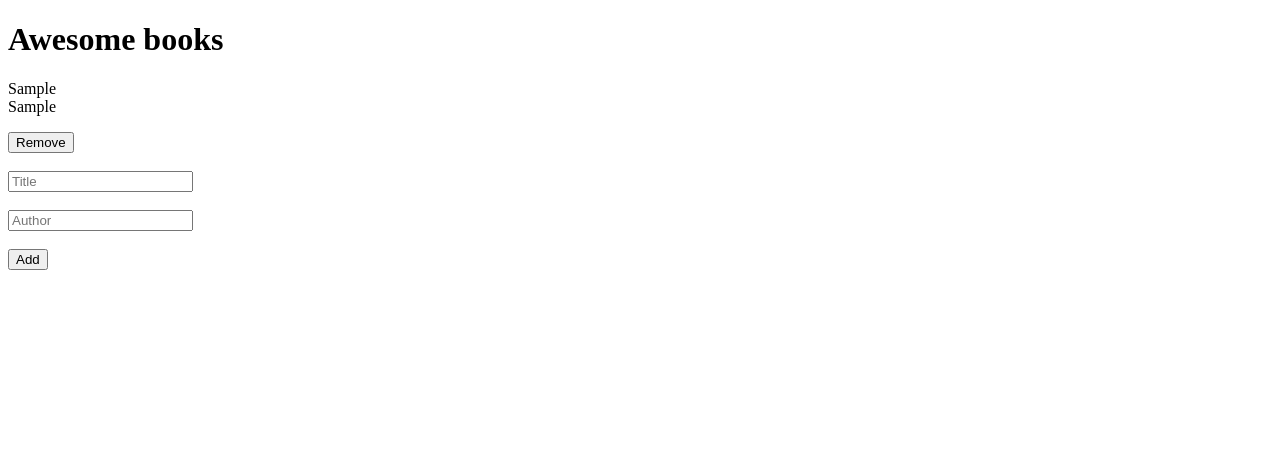
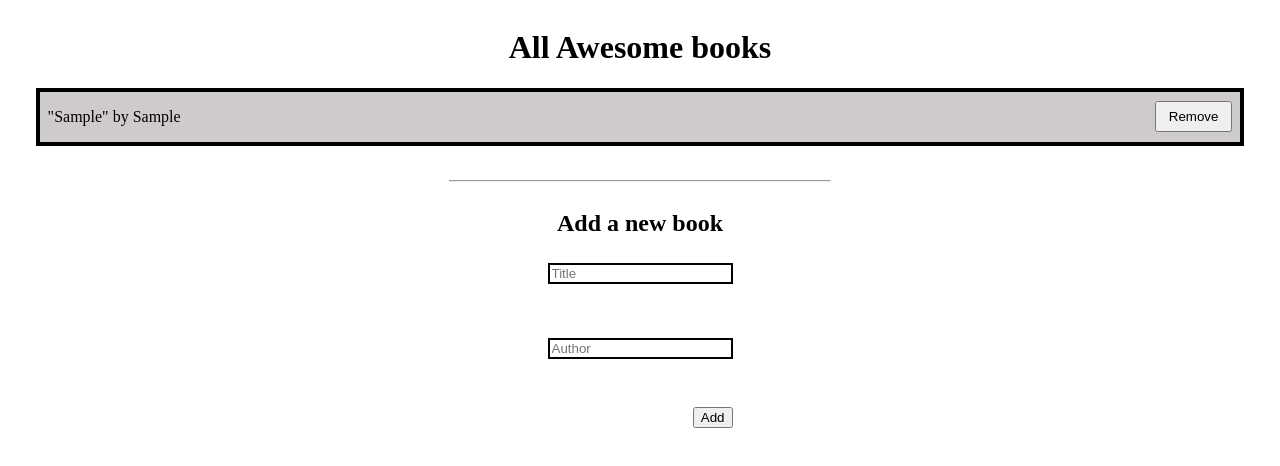
Before and after one commit to Braingenius2/Awesome-books, a website: page index.html in a window 1280 px wide. Both pictures are taken after typing "Sample", "Sample" into the empty fields and a click on the button "Add". Drawn offline with Linux system fonts and the light colour scheme.

Commit message:
Add styles to page

```diff
--- a/index.html
+++ b/index.html
@@ -10,9 +10,11 @@
 <body>
   <header></header>
   <main>
-    <h1>Awesome books</h1>
+    <h1>All Awesome books</h1>
     <section id="book-list"></section>
     <br>
+    <hr>
+    <h2>Add a new book</h2>
     <form action="" method="post" id="add-book">
 
           <label for="title-input"></label>
--- a/script.js
+++ b/script.js
@@ -32,7 +32,7 @@ class Books {
     // Loop through the book collection and create a new element for each book
     this.books.forEach((book) => {
       const bookElement = document.createElement('div');
-      bookElement.innerHTML = `<p><span class="title">${book.title}</span><br><span class="author">${book.author}</span></p>`;
+      bookElement.innerHTML = `<p><span class="title">"${book.title}" by </span><span class="author">${book.author}</span></p>`;
       bookElement.id = `book-${book.id}`;
       const removeButton = document.createElement('button');
       removeButton.textContent = 'Remove';
--- a/styles.css
+++ b/styles.css
@@ -1,3 +1,58 @@
 * {
   text-decoration: none;
 }
+
+main {
+  display: flex;
+  flex-direction: column;
+  align-items: center;
+}
+
+#book-list {
+  display: flex;
+  flex-direction: column;
+  border: 4px solid black;
+  width: 95%;
+}
+
+hr {
+  margin-top: 1em;
+  width: 30%;
+}
+
+#add-book {
+  display: flex;
+  flex-direction: column;
+  gap: 6px;
+}
+
+#add-btn {
+  align-self: flex-end;
+}
+
+#book-list div {
+  display: flex;
+  padding: 0 8px;
+  justify-content: space-between;
+}
+
+#book-list div button {
+  align-self: center;
+  padding: 6px 12px;
+}
+
+#book-list div:nth-child(odd) {
+  background-color: rgb(208, 203, 203);
+}
+
+#book-list div:nth-child(even) {
+  background-color: white;
+}
+
+#title-input {
+  border: 2px solid black;
+}
+
+#author-input {
+  border: 2px solid black;
+}
```
